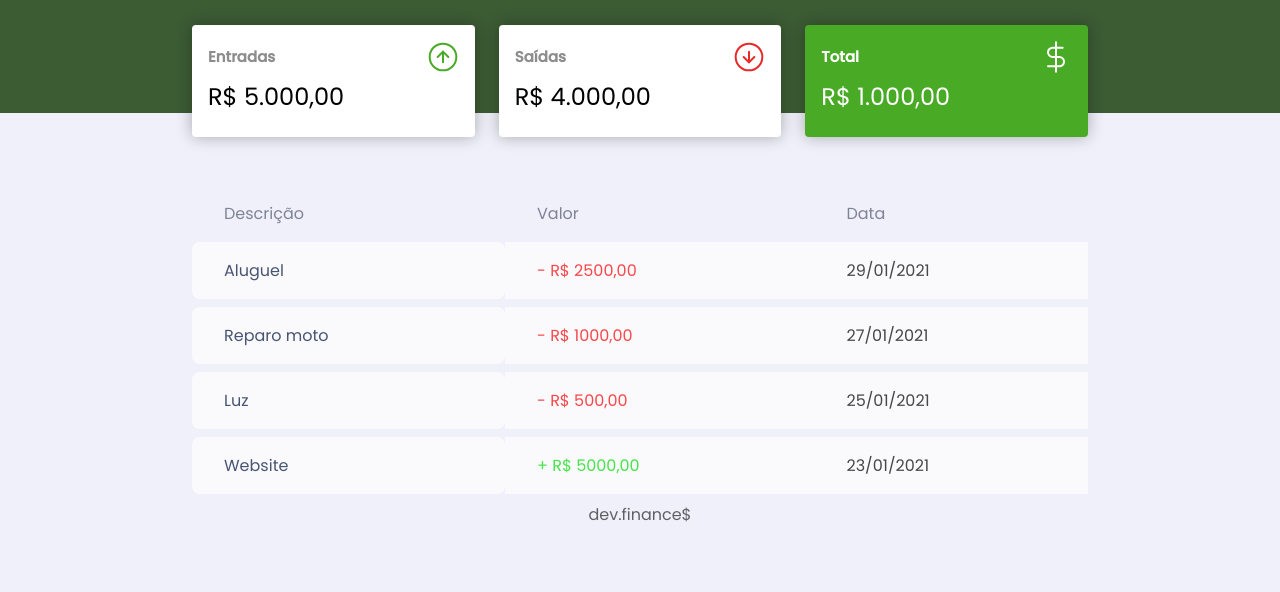
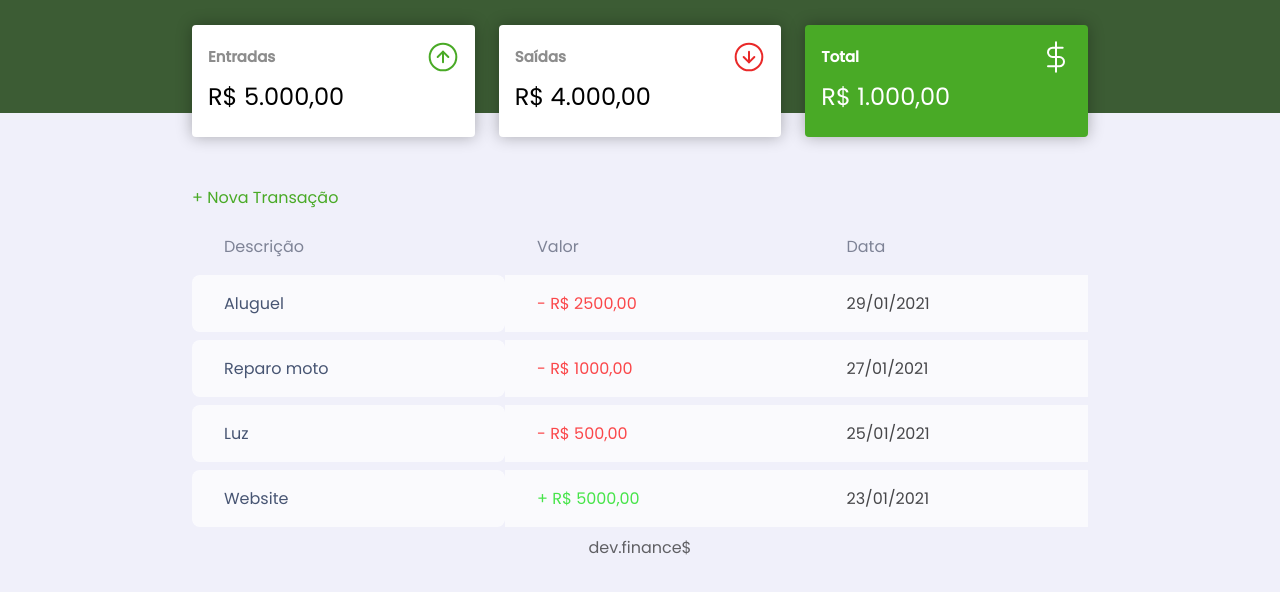
Before and after one commit to vitor2806/maratona-discover01, a plain HTML site: page index.html in a window 1280 px wide. Shown: the part 70-662 px from the top of the page. Drawn offline with Linux system fonts and the light colour scheme.

Commit message:
add new transaction button style

```diff
--- a/css/style.css
+++ b/css/style.css
@@ -59,6 +59,24 @@ main h2#balance {
     margin-top: 0;
     color: white;
 }
+
+/* ==== buttons style ====*/
+
+a {
+    color: rgb(73, 170, 38);
+    text-decoration: none;
+}
+
+a:hover {
+    color: rgb(61, 215, 5);
+}
+
+.button.new-item {
+    display: inline-block;
+    margin-bottom: 0.5rem;
+}
+
+/* ==== buttons style ====*/
 
 .container {
     width: 70vw;
--- a/index.html
+++ b/index.html
@@ -45,6 +45,7 @@
 
         <section class="table-container">
             <h2 class="sr-only">Transações</h2>
+            <a href="#" class="button new-item">+ Nova Transação</a>
             <table id="data-table">
                 <thead>
                     <tr>
```
